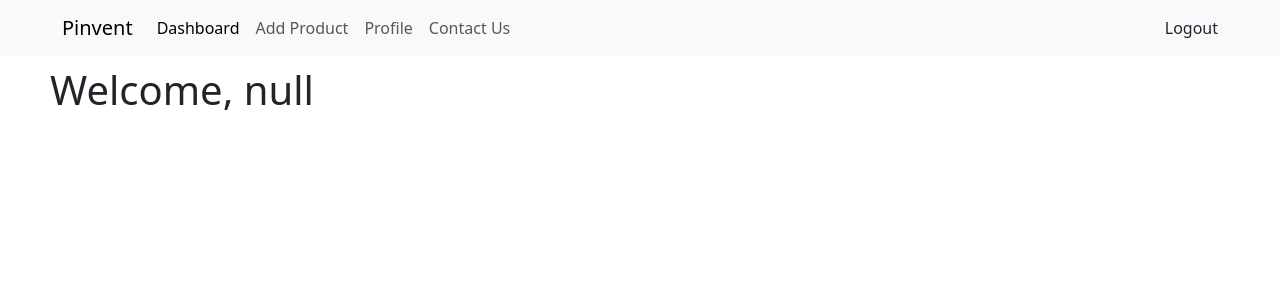
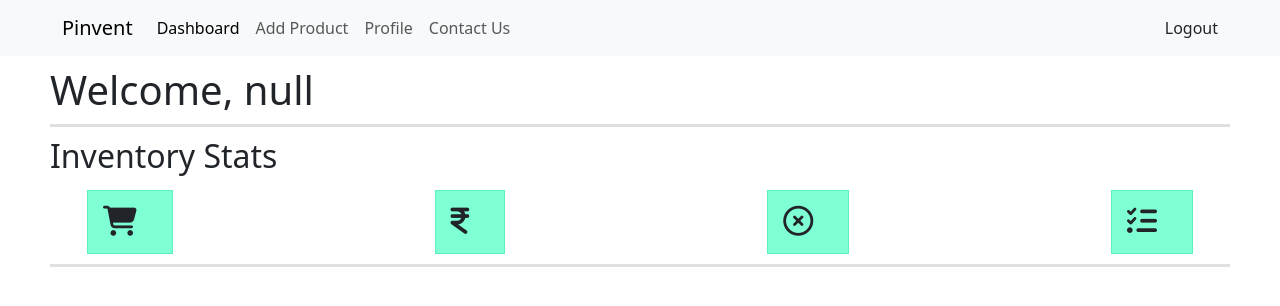
Before and after one commit to Roshankrshah/Pinvent-APP, a plain HTML site: page frontend/dashboard/dashboard.html in a window 1280 px wide. Drawn offline with nearby package versions, Linux system fonts and the light colour scheme; no server answers.

Commit message:
inventory stats setup

```diff
--- a/frontend/dashboard/dashboard.css
+++ b/frontend/dashboard/dashboard.css
@@ -1,8 +1,46 @@
-.container-fluid{
+.container-fluid {
     margin-right: 50px;
     margin-left: 50px;
 }
 
-.username{
-    margin: 10px 50px 20px 50px;
+h1,
+h2 {
+    margin: 10px 50px;
 }
+
+hr {
+    border: none;
+    height: 3px;
+    background-color: gray;
+    margin: 5px 50px;
+}
+
+.container {
+    display: flex;
+    justify-content: space-between;
+}
+
+.box {
+    display: flex;
+    padding: 5px;
+    border: 1px solid rgb(95, 240, 192);
+    margin: 5px;
+    align-items: center;
+    font-weight: 500;
+    background-color: aquamarine;
+    transition: all 0.3s ease;
+    cursor: pointer;
+}
+
+.box:hover{
+    background-color: rgb(69, 203, 158);
+}
+
+.inner-box {
+    padding: 5px;
+    margin: 5px;
+}
+
+i{
+    font-size: 30px;
+}
--- a/frontend/dashboard/dashboard.html
+++ b/frontend/dashboard/dashboard.html
@@ -5,6 +5,7 @@
     <meta charset="utf-8">
     <meta name="viewport" content="width=device-width, initial-scale=1">
     <title>Pinvent</title>
+    <link rel="stylesheet" href="https://cdnjs.cloudflare.com/ajax/libs/font-awesome/6.4.2/css/all.min.css">
     <link href="https://cdn.jsdelivr.net/npm/bootstrap@5.3.1/dist/css/bootstrap.min.css" rel="stylesheet"
         integrity="sha384-4bw+/aepP/YC94hEpVNVgiZdgIC5+VKNBQNGCHeKRQN+PtmoHDEXuppvnDJzQIu9" crossorigin="anonymous">
     <link rel="stylesheet" href="dashboard.css">
@@ -40,7 +41,41 @@
             </div>
         </div>
     </nav>
-    <h1 class = 'username'></h1>
+    <h1 class='username'></h1>
+    <hr>
+    <h2>Inventory Stats</h2>
+    <div class="container">
+        <div class="box">
+            <div class="inner-box">
+                <i class="fa-solid fa-cart-shopping"></i>
+            </div>
+            <div class="inner-box first-box">
+            </div>
+        </div>
+        <div class="box">
+            <div class="inner-box">
+                <i class="fa-solid fa-indian-rupee-sign"></i>
+            </div>
+            <div class="inner-box second-box">
+            </div>
+        </div>
+        <div class="box">
+            <div class="inner-box">
+                <i class="fa-regular fa-circle-xmark"></i>
+            </div>
+            <div class="inner-box third-box">
+            </div>
+        </div>
+        <div class="box">
+            <div class="inner-box">
+                <i class="fa-solid fa-list-check"></i>
+            </div>
+            <div class="inner-box fourth-box">
+            </div>
+        </div>
+    </div>
+    <hr>
+
     <script src="https://cdn.jsdelivr.net/npm/bootstrap@5.3.1/dist/js/bootstrap.bundle.min.js"
         integrity="sha384-HwwvtgBNo3bZJJLYd8oVXjrBZt8cqVSpeBNS5n7C8IVInixGAoxmnlMuBnhbgrkm"
         crossorigin="anonymous"></script>
--- a/frontend/dashboard/dashboard.js
+++ b/frontend/dashboard/dashboard.js
@@ -12,3 +12,36 @@ logoutBtn.addEventListener('click',()=>{
     console.log(document.cookie);
     alert('logout')
 });
+
+const start = async() => {
+    const res = await fetch('http://localhost:3202/api/products',{
+        credentials: 'include'
+    });
+    const resData = await res.json();
+    console.log(resData);
+    const totalProduct = resData.length;
+    let category = new Set();
+    let totalCost = 0;
+    let outOfStock = 0;
+
+    resData.forEach((product)=>{
+        category.add(product.category);
+        totalCost += (Number(product.quantity) * Number(product.price));
+        if(product.quantity == 0){
+            outOfStock += 1;
+        }
+    });
+
+    console.log(totalProduct, category,totalCost,outOfStock);
+    const firstBox = document.querySelector('.first-box');
+    const secondBox = document.querySelector('.second-box');
+    const thirdBox = document.querySelector('.third-box');
+    const fourthBox = document.querySelector('.fourth-box');
+
+    firstBox.innerHTML = `Total Products <br> ${totalProduct}`;
+    secondBox.innerHTML = `Total Store Value <br> ${category.size}`;
+    thirdBox.innerHTML = `Out of Stock <br> ${totalCost}`;
+    fourthBox.innerHTML = `All Categories <br> ${outOfStock}`;
+};
+
+start();
```
